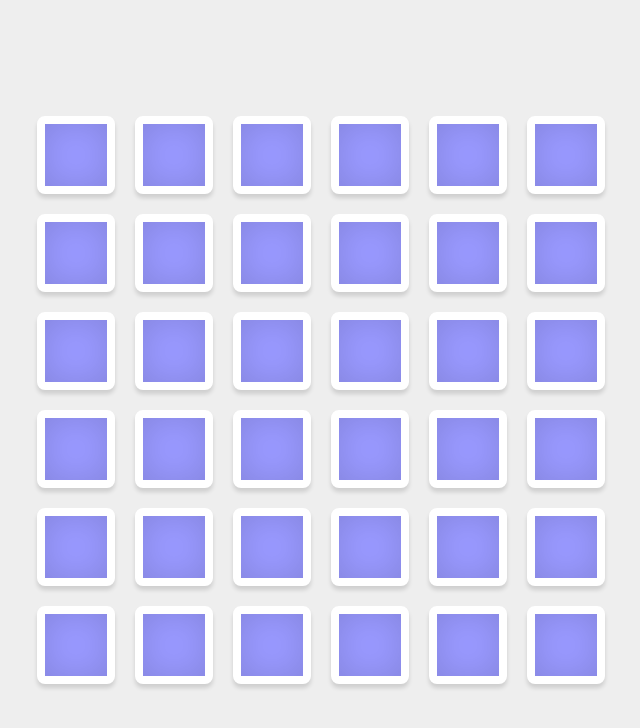
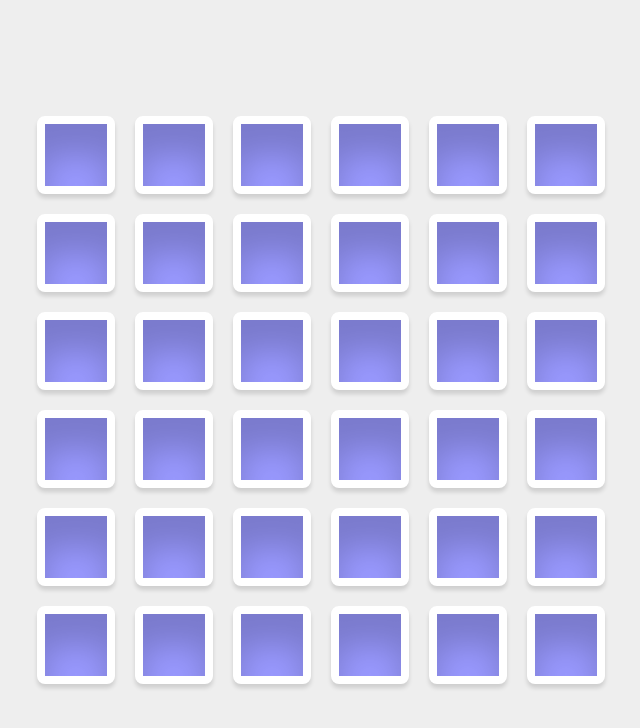
Before and after one commit to NotEneas/ConcetrationGame, a plain HTML site: page index.html in a window 1280 px wide. Shown: the whole page, without its empty margins (319-959 px from the left). Drawn offline with Linux system fonts and the light colour scheme.

Commit message:
fix bugs

```diff
--- a/main.css
+++ b/main.css
@@ -46,7 +46,7 @@ body {
 }
 .card .card_front {
 	background: #99f;
-	box-shadow: inset 0 0 32px #00000022, var(--shadow);
+	box-shadow: inset 0 32px 32px #00000033, var(--shadow);
 	border: 8px solid #fff;
 }
 
--- a/main.js
+++ b/main.js
@@ -165,6 +165,7 @@ function didItEnd() {
 			if (countDown === 0) {
 				// restart the game
 				modalEl.classList.remove('open');
+				timePlaceholder.textContent = `...`;
 				startGame();
 				clearInterval(interval);
 			}
```
